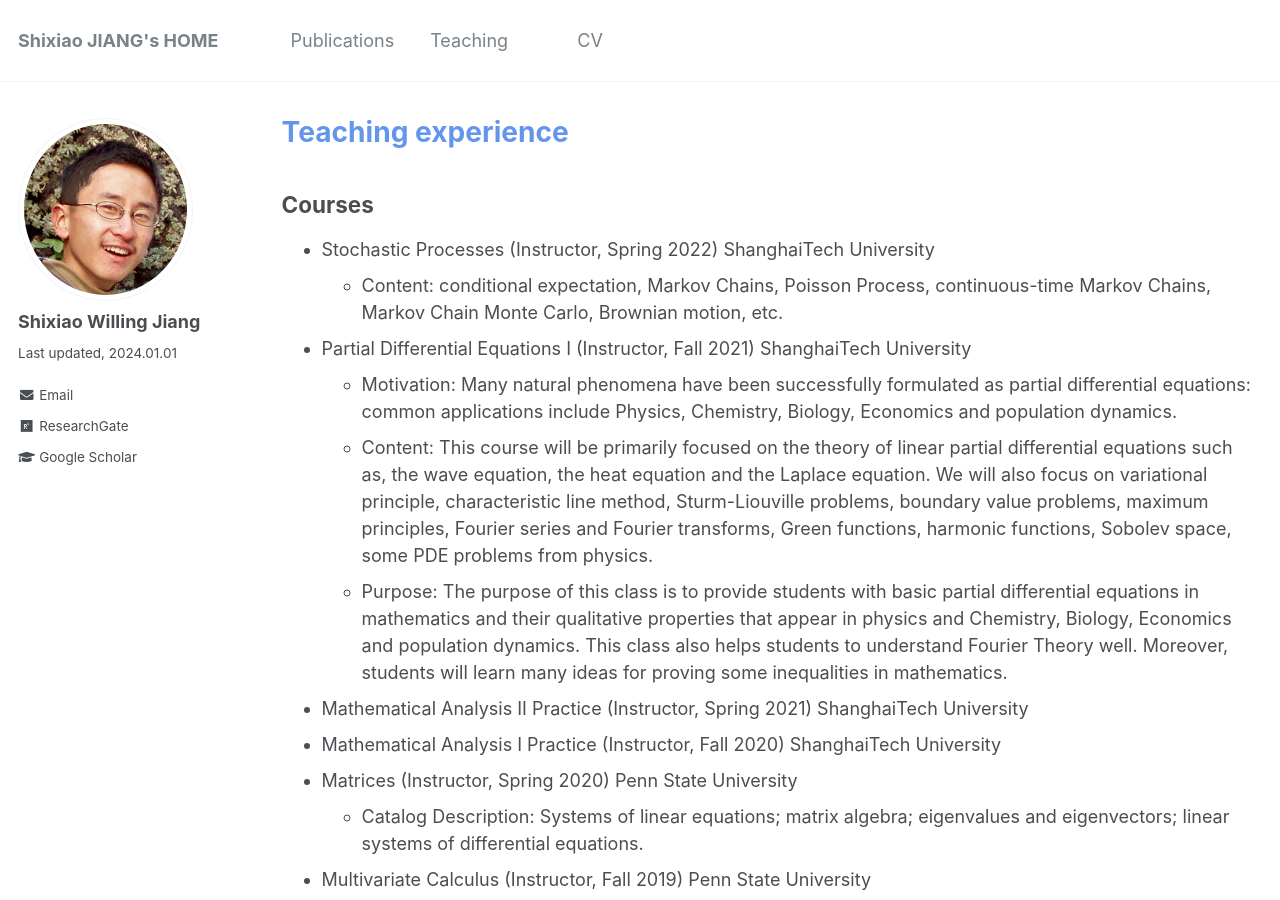
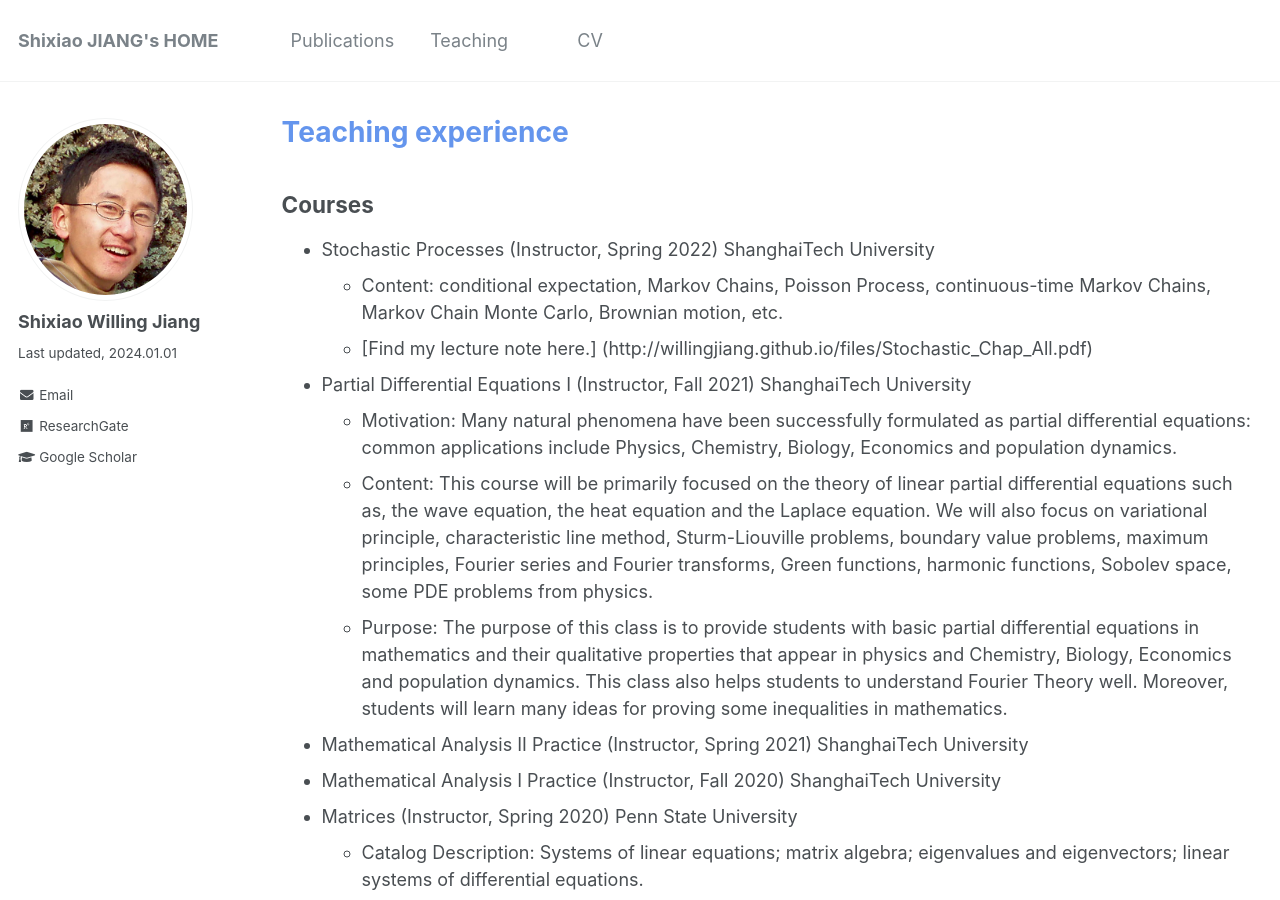
Before and after one commit to willingjiang/willingjiang.github.io, a Jekyll site: the page built from _pages/teachings.md, in a window 1280 px wide and 900 px high. Built offline with Jekyll 4.4.1, drawn with Linux system fonts in a browser that asks for light colours.

Commit message:
Update teachings.md

```diff
--- a/_pages/teachings.md
+++ b/_pages/teachings.md
@@ -11,6 +11,7 @@ author_profile: true
 
 * Stochastic Processes (Instructor, Spring 2022) ShanghaiTech University
   * Content: conditional expectation, Markov Chains, Poisson Process,  continuous-time Markov Chains, Markov Chain Monte Carlo, Brownian motion, etc.
+  * [Find my lecture note here.] (http://willingjiang.github.io/files/Stochastic_Chap_All.pdf)
 * Partial Differential Equations I (Instructor, Fall 2021) ShanghaiTech University
   * Motivation: Many natural phenomena have been successfully formulated as partial differential equations: common applications include Physics, Chemistry, Biology, Economics and population dynamics.
   * Content: This course will be primarily focused on the theory of linear partial differential equations such as, the wave equation, the heat equation and the Laplace equation. We will also focus on variational principle, characteristic line method, Sturm-Liouville problems, boundary value problems, maximum principles, Fourier series and Fourier transforms, Green functions, harmonic functions, Sobolev space, some PDE problems from physics.
```
